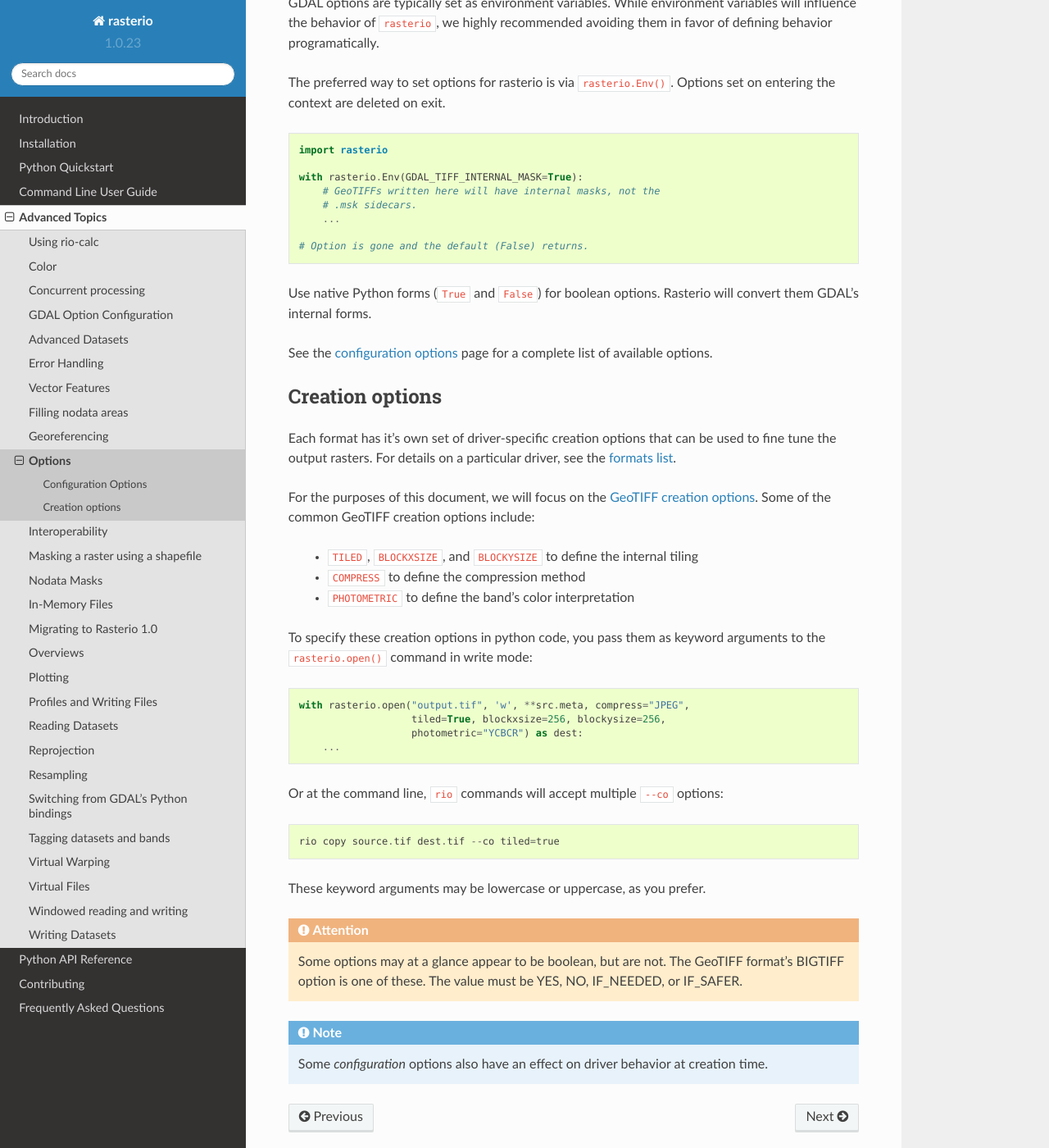
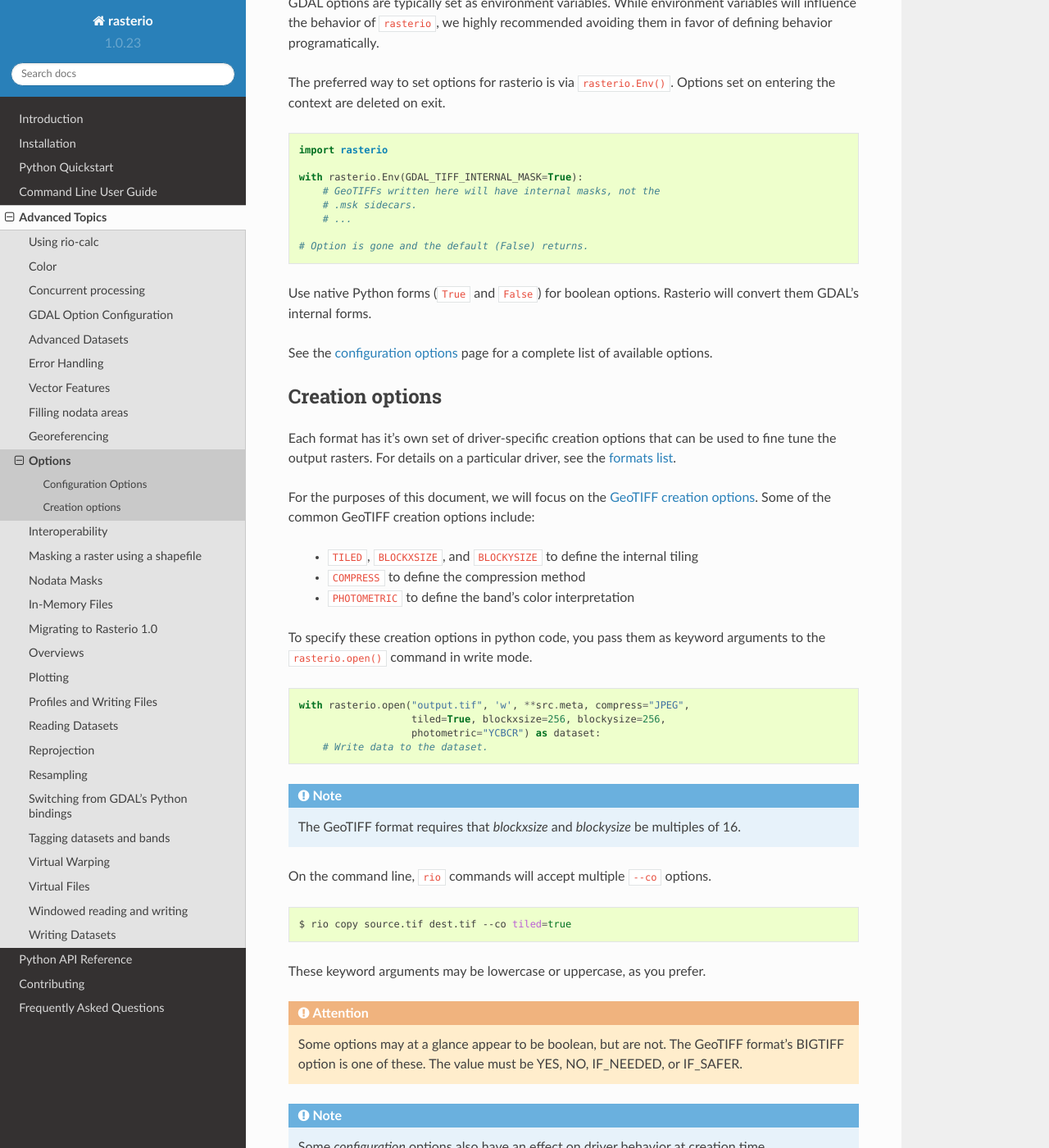
Before and after one commit to rasterio/rasterio, a Sphinx documentation site: the page built from docs/topics/image_options.rst, in a window 1280 px wide and 1400 px high, scrolled down 418 px. Shown: the whole window at 82% size. Built offline with Sphinx 7.4.7 and the Read the Docs theme 2.0.0, drawn with Linux system fonts in a browser that asks for light colours.

Commit message:
Note block width and height restrictions

```diff
--- a/docs/topics/image_options.rst
+++ b/docs/topics/image_options.rst
@@ -28,7 +28,7 @@ Options set on entering the context are deleted on exit.
     with rasterio.Env(GDAL_TIFF_INTERNAL_MASK=True):
         # GeoTIFFs written here will have internal masks, not the
         # .msk sidecars.
-        ...
+        # ...
 
     # Option is gone and the default (False) returns.
 
@@ -36,7 +36,6 @@ Use native Python forms (``True`` and ``False``) for boolean options. Rasterio
 will convert them GDAL's internal forms.
 
 See the `configuration options`_ page for a complete list of available options.
-
 
 Creation options
 ----------------
@@ -52,16 +51,22 @@ Some of the common GeoTIFF creation options include:
   * ``PHOTOMETRIC`` to define the band's color interpretation
 
 To specify these creation options in python code, you pass them as keyword arguments
-to the ``rasterio.open()`` command in write mode::
+to the ``rasterio.open()`` command in write mode.
+
+.. code-block:: python
 
     with rasterio.open("output.tif", 'w', **src.meta, compress="JPEG",
                        tiled=True, blockxsize=256, blockysize=256,
-                       photometric="YCBCR") as dest:
-        ...
+                       photometric="YCBCR") as dataset:
+        # Write data to the dataset.
 
-Or at the command line, ``rio`` commands will accept multiple ``--co`` options::
+.. note:: The GeoTIFF format requires that *blockxsize* and *blockysize* be multiples of 16.
 
-    rio copy source.tif dest.tif --co tiled=true
+On the command line, ``rio`` commands will accept multiple ``--co`` options.
+
+.. code-block:: bash
+
+    $ rio copy source.tif dest.tif --co tiled=true
 
 These keyword arguments may be lowercase or uppercase, as you prefer.
 
```
